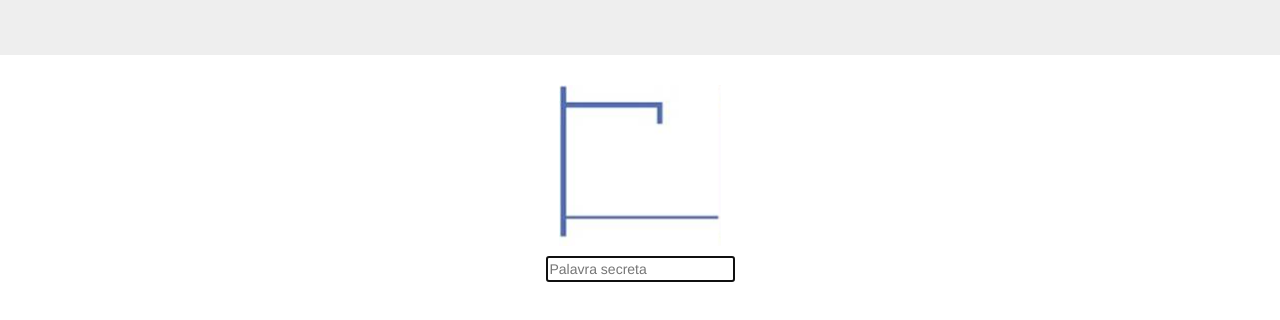
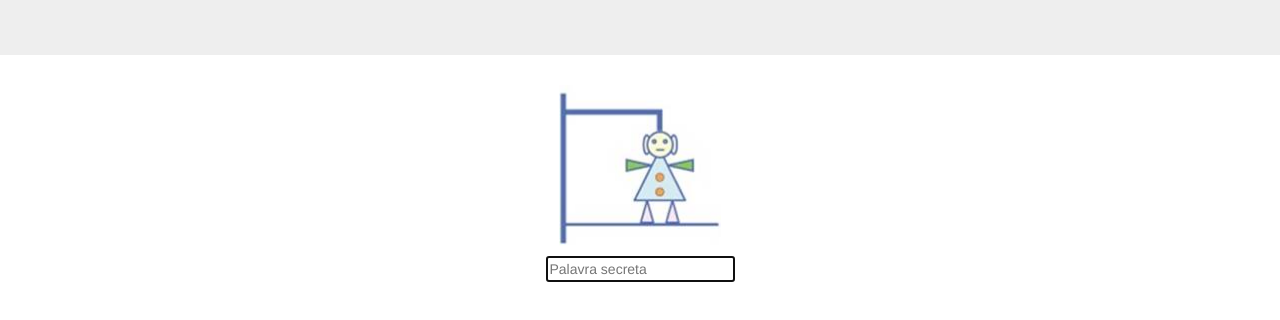
Before and after one commit to Jean-Barbosa9/estudos-projeto-final-js-alura, a plain HTML site: page index.html in a window 1280 px wide. Shown: the part 104-424 px from the top of the page. Drawn offline with Linux system fonts and the light colour scheme.

Commit message:
aplicando solução para o exercício do sprite

```diff
--- a/index.html
+++ b/index.html
@@ -26,7 +26,7 @@
     </div>
 
     <script src="js/jquery.min.js"></script>
-    <script type='text/javascript' scr='js/sprite.js'></script>
+    <script type='text/javascript' src='js/sprite.js'></script>
     <script>
       var counter = 1
 
@@ -39,12 +39,10 @@
 
         sprite.nextFrame()
 
-        if (counter == 9) {
+        if (counter > 9) {
           clearInterval(auto)
         }
       }, 500)
-
-
     </script>
   </body>
 </html>
--- a/js/sprite.js
+++ b/js/sprite.js
@@ -1,25 +1,40 @@
 // Entendo que essa seria uma forma de começar a resolver o problema, mas no briefing ele exige que createSprite seja uma função. Aqui eu teria que inicializar a classe como createSprite, para que ele possa chamar no index da forma como ele colocou, mas não é a sintaxe mais correta
-class Sprite {
-  constructor(jqSelector) {
-    this.createSprite(jqSelector)
-  }
+// class Sprite {
+//   constructor(jqSelector) {
+//     this.createSprite(jqSelector)
+//   }
 
-  createSprite(jqSelector) {
-    return $(jqSelector)
-  }
+//   createSprite(jqSelector) {
+//     return $(jqSelector)
+//   }
 
-  nextFrame() {
+//   nextFrame() {
 
-  }
-}
+//   }
+// }
 
-const createSprite = new Sprite()
+// const createSprite = new Sprite()
 
 // Outra forma de fazer seria criando uma função que retorna um objeto, mas tô em dúvida de como isso poderia retornar tanto o objeto com o método nextFrame quanto a seleção do elemento HTML, passando pelo parâmetro
+
 function createSprite(jqSelector) {
   return sprite = {
+    selectedElement: $(jqSelector),
+    frameDigit: 1,
+
     nextFrame: function(){
+      const { selectedElement } = sprite
+      let frameDigit = sprite.frameDigit,
+      regex = /frame(\d)/,
+      classList = selectedElement.attr('class').split(/\s+/)
 
+      $(classList).each(function(){
+        if(regex.test(this)) {
+          frameDigit = parseInt(this.match(/frame(\d)/)[1])
+          frameDigit++
+        }
+      })
+      selectedElement.removeClass(String('frame' + frameDigit-1)).addClass('frame' + frameDigit)
     }
   }
 }
```
